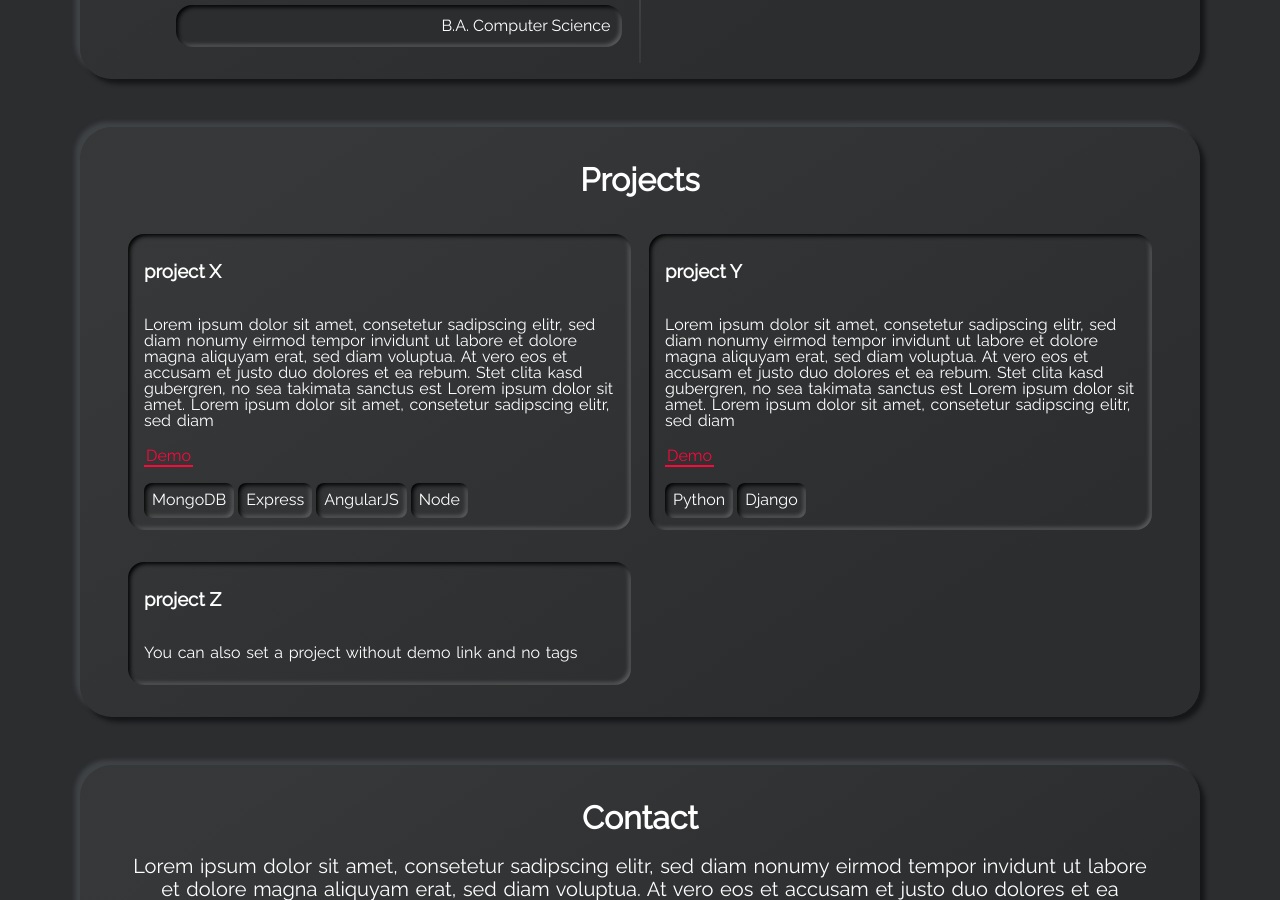
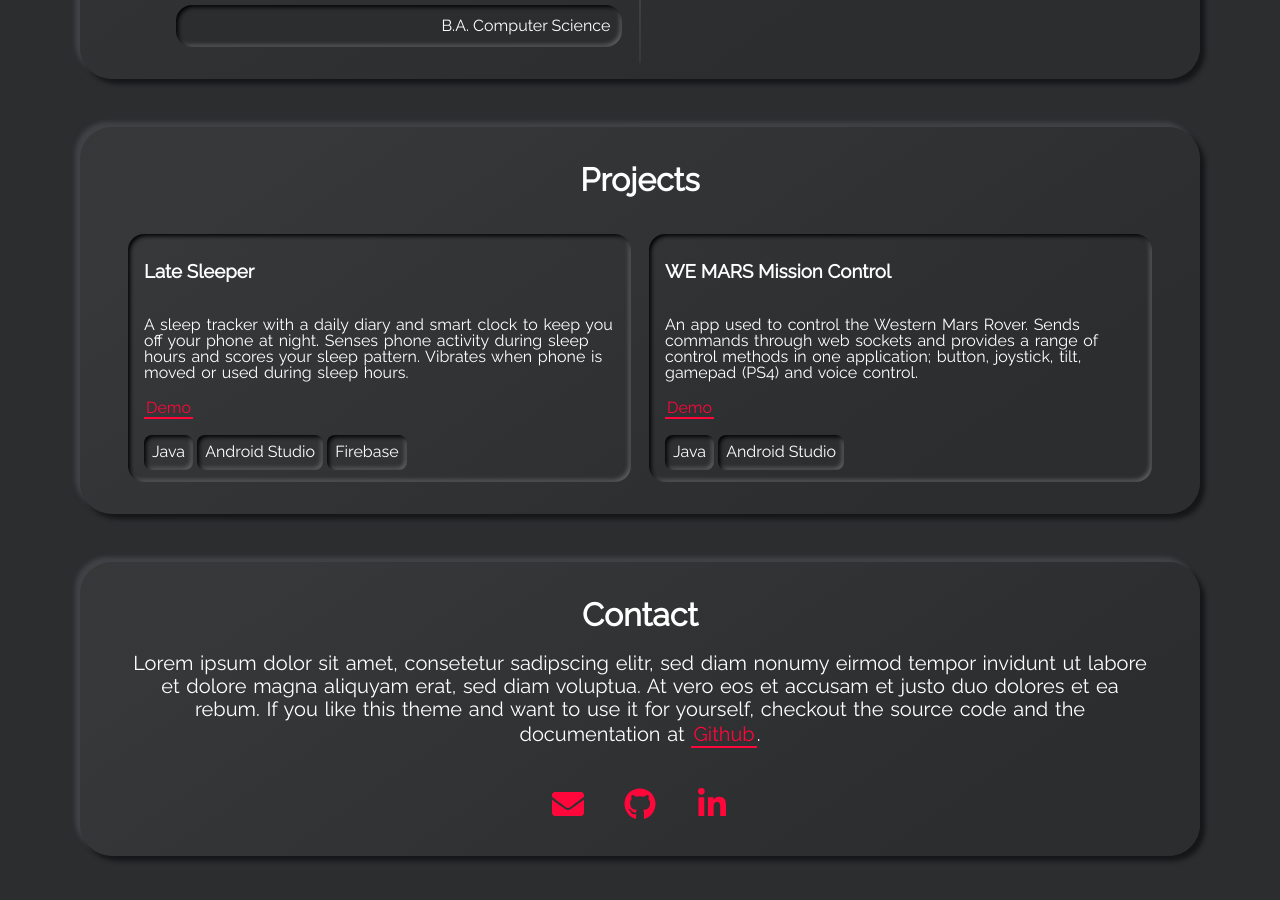
Before and after one commit to milosarsik/milosarsik.github.io, a Jekyll site: the page built from index.html, in a window 1280 px wide and 900 px high, scrolled down 2638 px. Built offline with Jekyll 4.4.1, drawn with Linux system fonts in a browser that asks for light colours.

Commit message:
update projects

```diff
--- a/_data/projects.yml
+++ b/_data/projects.yml
@@ -13,21 +13,17 @@
 #     - tag: AngularJS
 #     - tag: Node
 
-- name: project X
-  descr: "Lorem ipsum dolor sit amet, consetetur sadipscing elitr, sed diam nonumy eirmod tempor invidunt ut labore et dolore magna aliquyam erat, sed diam voluptua. At vero eos et accusam et justo duo dolores et ea rebum. Stet clita kasd gubergren, no sea takimata sanctus est Lorem ipsum dolor sit amet. Lorem ipsum dolor sit amet, consetetur sadipscing elitr, sed diam"
-  demo: https://example.com/
+- name: Late Sleeper
+  descr: "A sleep tracker with a daily diary and smart clock to keep you off your phone at night. Senses phone activity during sleep hours and scores your sleep pattern. Vibrates when phone is moved or used during sleep hours."
+  demo: https://www.youtube.com/watch?v=z14ogKdjQAg&t=3s
   tags:
-    - tag: MongoDB
-    - tag: Express
-    - tag: AngularJS
-    - tag: Node
+    - tag: Java
+    - tag: Android Studio
+    - tag: Firebase
 
-- name: project Y
-  descr: "Lorem ipsum dolor sit amet, consetetur sadipscing elitr, sed diam nonumy eirmod tempor invidunt ut labore et dolore magna aliquyam erat, sed diam voluptua. At vero eos et accusam et justo duo dolores et ea rebum. Stet clita kasd gubergren, no sea takimata sanctus est Lorem ipsum dolor sit amet. Lorem ipsum dolor sit amet, consetetur sadipscing elitr, sed diam"
-  demo: https://example.com/
+- name: WE MARS Mission Control
+  descr: "An app used to control the Western Mars Rover. Sends commands through web sockets and provides a range of control methods in one application; button, joystick, tilt, gamepad (PS4) and voice control."
+  demo: https://github.com/milosarsik/WE-Mars-Mission-Control
   tags:
-    - tag: Python
-    - tag: Django
-
-- name: project Z
-  descr: "You can also set a project without demo link and no tags"
+    - tag: Java
+    - tag: Android Studio
```
